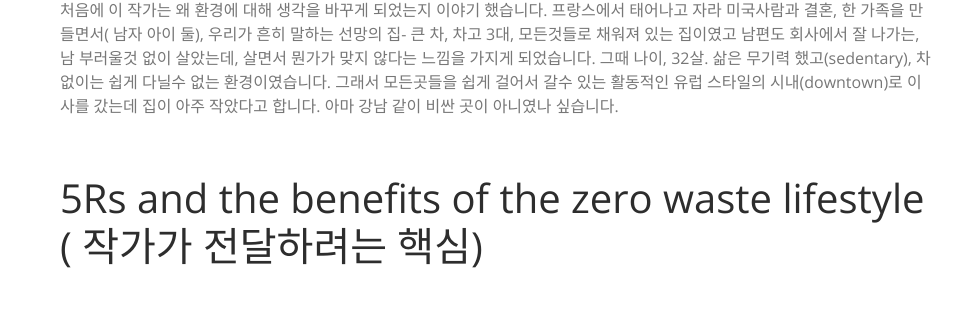
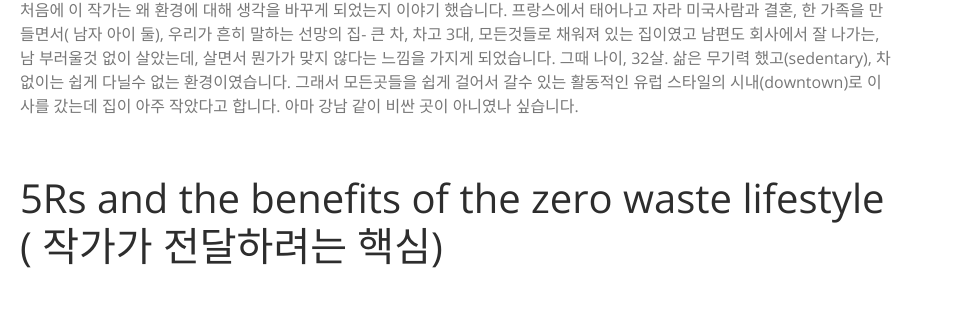
Before and after one commit to pokkecon/zerowaste, a plain HTML site: page index.html in a window 1280 px wide. Shown: the part 378-687 px from the top of the page, without its empty margins (0-975 px from the left). Drawn offline with Linux system fonts and the light colour scheme.

Commit message:
Update index.html

```diff
--- a/index.html
+++ b/index.html
@@ -52,7 +52,7 @@ src: url(data:font/ttf;base64,AAEAAAASAQAABAAgR0RFRqOgoD8AAZ4IAAABpkdQT1M8vPAnAA
   <![endif]-->
 </head>
 <body>
-<div style="display: inline-block; max-width: 875px; margin-left: 60px;">
+<div style="display: inline-block; max-width: 875px; margin-left: 20px;">
 <h1 id="zero-waste-책을-읽고-나서-느낀-소감">Zero waste 책을 읽고 나서
 느낀 소감</h1>
 <p>안녕하세요, 코윈 환지팀 ( 환경을 지키는 팀)에 소속된 이 금하
```
